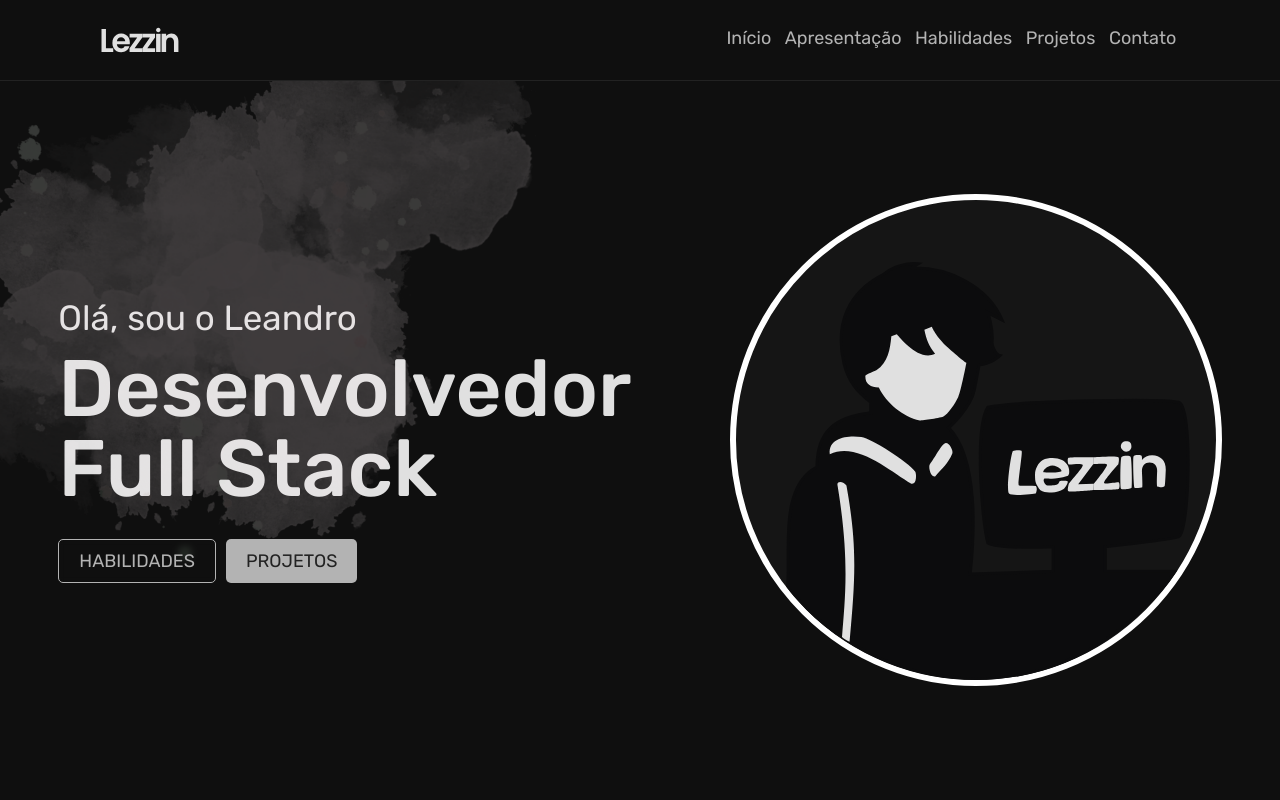
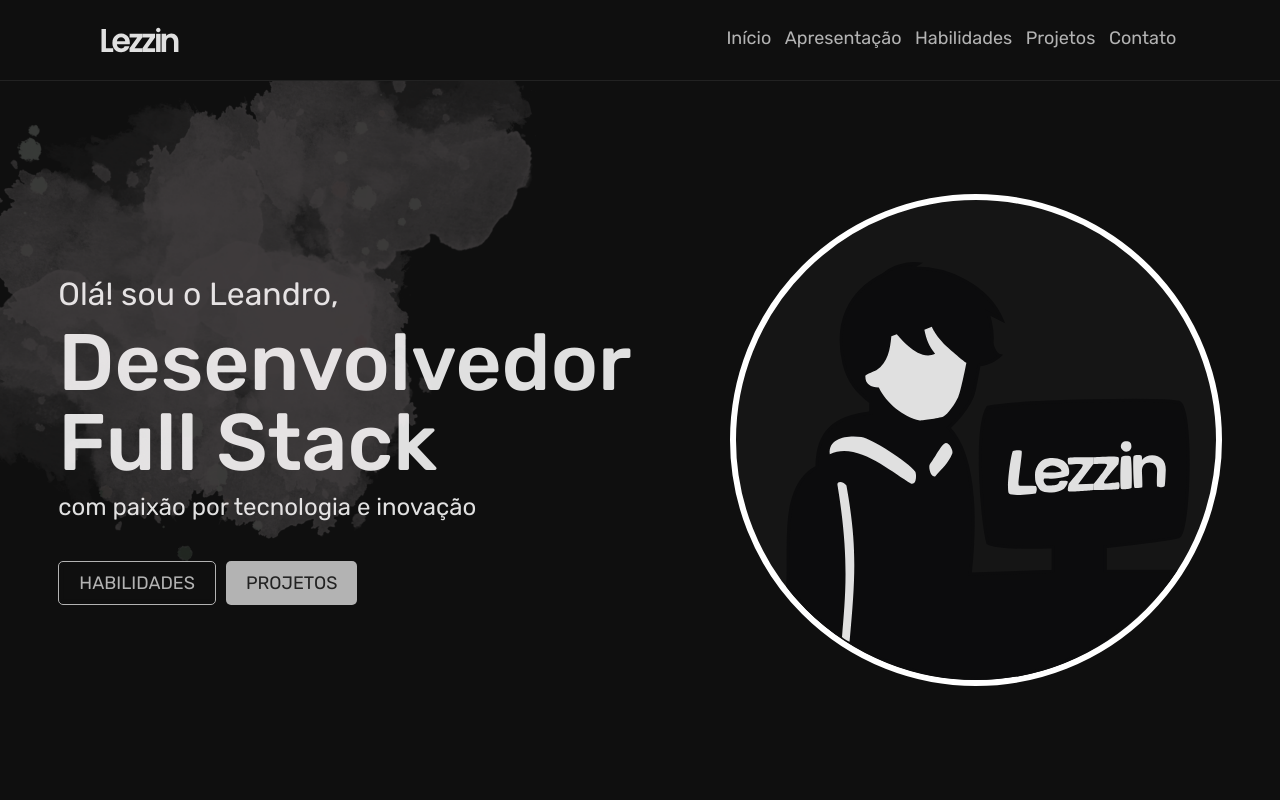
Before and after one commit to lezzin/lezzin.github.io, a Vue app: page / in a window 1280 px wide. Shown: the top 800 px of the page. Built offline with nearby package versions, Linux system fonts and the light colour scheme.

Commit message:
Add new hero text

```diff
--- a/src/sections/Home.vue
+++ b/src/sections/Home.vue
@@ -6,8 +6,9 @@ import { iconUrl } from '../utils/urlUtils';
     <section id="home-section" class="delay-small overlay overlay--1">
         <div class="container">
             <div class="home-informations interval-small">
-                <h2 class="interval-small">Olá, sou o Leandro</h2>
+                <h2 class="interval-small">Olá! sou o Leandro,</h2>
                 <h1 class="interval-small">Desenvolvedor Full Stack</h1>
+                <h3 class="interval-small">com paixão por tecnologia e inovação</h3>
 
                 <div class="btn-group delay-medium">
                     <a href="#skills-section" class="btn out-white interval-small"
@@ -76,19 +77,23 @@ img {
     gap: 1rem;
     text-align: left;
 
-    h2 {
-        font-size: 3.5rem;
-    }
-
     h1 {
         font-size: 8rem;
         font-weight: 500;
         line-height: 1;
     }
 
+    h2 {
+        font-size: 3.2rem;
+    }
+
+    h3 {
+        font-size: 2.4rem;
+    }
+
     .btn-group {
         justify-content: flex-start;
-        margin-top: 2rem;
+        margin-top: 3rem;
         font-size: 1.8rem;
     }
 
```
